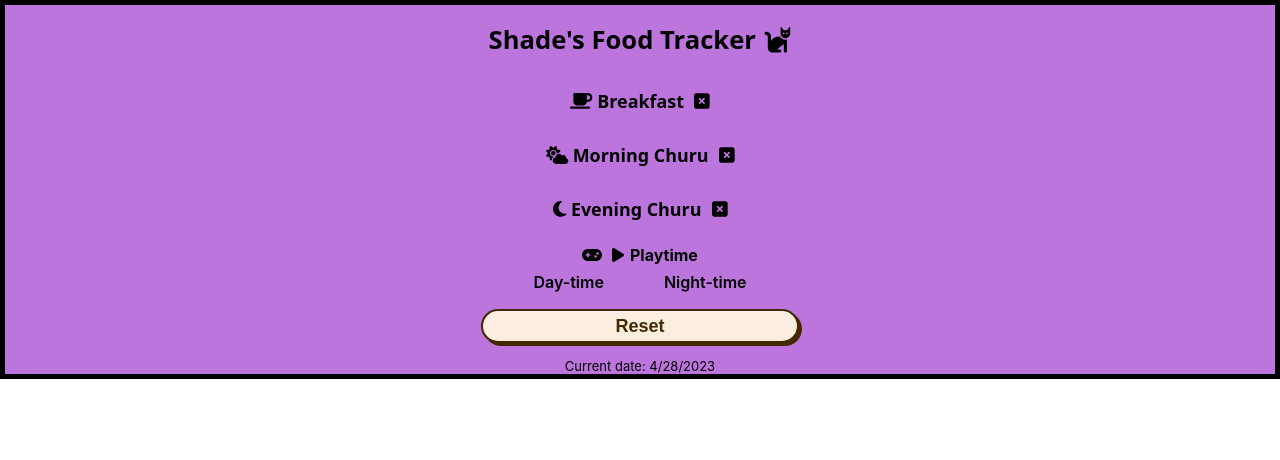
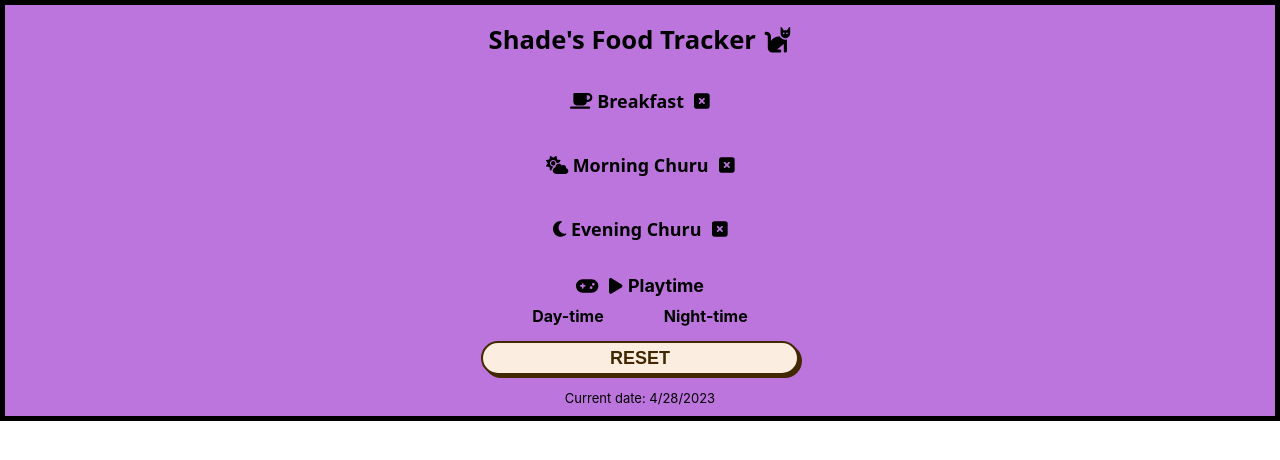
Before and after one commit to shawnh29/cat_food_tracker, a React (Create React App) app: page / in a window 1280 px wide. Shown: the top 460 px of the page. Built offline with nearby package versions, Linux system fonts and the light colour scheme.

Commit message:
finished new playtime tracker system

```diff
--- a/src/Home.css
+++ b/src/Home.css
@@ -10,9 +10,11 @@
   }
   .breakfast-box {
     text-align: center;
+    padding-bottom: 10px;
   }
   .churu-box1, .churu-box2 {
     text-align: center;
+    padding-bottom: 10px;
   }
 
   button {
@@ -107,7 +109,7 @@ p {
 
 .play-tracker-box {
   text-align: center;
-  margin-bottom: 10px;
+  padding-bottom: 15px;
 }
 
 #playtime-button {
@@ -118,9 +120,10 @@ p {
 
 #current-date {
   font-size: 13px;
+  padding-bottom: 10px;
 }
 
-h4 {
+.playtime-header {
   font-size: 112%;
 }
 
@@ -144,7 +147,13 @@ h4 {
 .playtime-labels {
   display:flex;
   justify-content: center;
-  font-weight:600;
-  padding-top: 7px;
-  padding-bottom: 7px;
+  font-weight:700;
 }
+
+#daytime-play-label {
+  padding-top: 10px;
+}
+
+.playtime-labels-box {
+  padding-top: 10px;
+}
--- a/src/Home.js
+++ b/src/Home.js
@@ -1,7 +1,7 @@
 import React, { useEffect, useState } from 'react'
 import './Home.css'
 import { FontAwesomeIcon } from '@fortawesome/react-fontawesome'
-import {faSquareCheck, faSquareXmark, faThumbsUp, faCloudSun, faMoon, faCoffee, faCat, faGamepad, faPlay} from "@fortawesome/free-solid-svg-icons";
+import {faSquareCheck, faSquareXmark, faThumbsUp, faCloudSun, faMoon, faCoffee, faCat, faGamepad, faPlay, faCheckCircle} from "@fortawesome/free-solid-svg-icons";
 
 function Home() {
     const [gaveBreakfast, setGaveBreakfast] = useState(false);
@@ -179,25 +179,25 @@ function Home() {
             Playtime
           </span>
           <div className='playtime1box'>
-            <span className='playtime-labels'> Day-time </span>
-            {(localStorage.getItem("playtime1") === "false") ? (<button onClick={handlePlaytime1_click}>Played</button>)
+            <span className='playtime-labels' id='daytime-play-label'> Day-time </span>
+            {(localStorage.getItem("playtime1") === "false") ? (<div className='playtime-labels-box'><button onClick={handlePlaytime1_click} className='playtime-buttons'>Played</button></div>)
             : (null)}
             {(localStorage.getItem("playtime1") === "true") ?
-              (<span>
-                  @ {playtime1Date.toLocaleDateString()} at {playtime1Date.toLocaleString([], {hour: '2-digit', minute: '2-digit'})}
-              </span>) : (null)}
+              (<p>
+                  <FontAwesomeIcon icon={faCheckCircle}></FontAwesomeIcon>{" "} Had playtime at {playtime1Date.toLocaleString([], {hour: '2-digit', minute: '2-digit'})}!
+              </p>) : (null)}
           </div>
           <div className='playtime2box'>
             <span className='playtime-labels'> Night-time </span>
-            {(localStorage.getItem("playtime2") === "false") ? (<button onClick={handlePlaytime2_click}>Played</button>)
+            {(localStorage.getItem("playtime2") === "false") ? (<div className='playtime-labels-box'><button onClick={handlePlaytime2_click} className='playtime-buttons'>Played</button></div>)
             : (null)}
             {(localStorage.getItem("playtime2") === "true") ?
               (<p>
-                  @ {playtime2Date.toLocaleDateString()} at {playtime2Date.toLocaleString([], {hour: '2-digit', minute: '2-digit'})}
+                  <FontAwesomeIcon icon={faCheckCircle}></FontAwesomeIcon>{" "} Had playtime at {playtime2Date.toLocaleString([], {hour: '2-digit', minute: '2-digit'})}!
               </p>) : (null)}
           </div>
         </div>
-        <button onClick={handleResetClick} id='reset-button'>Reset</button>
+        <button onClick={handleResetClick} id='reset-button'>RESET</button>
         <div className='time_box'>
           <label id='current-date'>
             Current date: {date.toLocaleDateString()}
```
